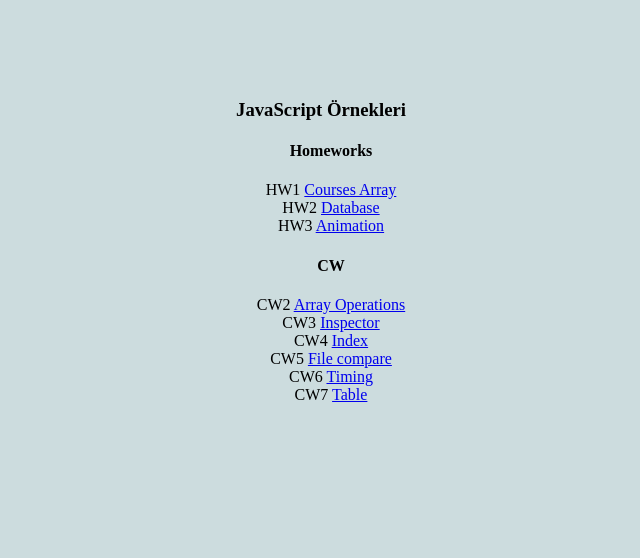
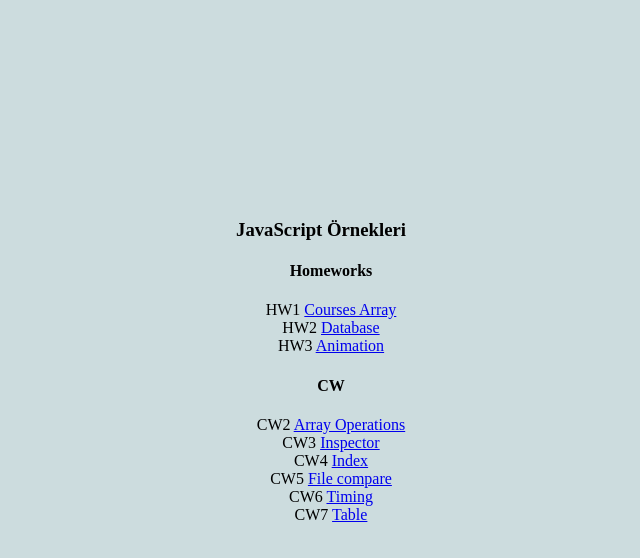
Before and after one commit to beyzakoser/odevler, a plain HTML site: page homeworks.html in a window 1280 px wide. Shown: the whole page, without its empty margins (329-969 px from the left). Drawn offline with Linux system fonts and the light colour scheme.

Commit message:
Update homeworks.html

```diff
--- a/homeworks.html
+++ b/homeworks.html
@@ -18,7 +18,7 @@
     }
   </script>
   <style>
-    h3 { padding: 80px 0 0 20px; }
+    h3 { padding: 200px 0 0 20px; }
     p  { padding: 0 0 0 20px; }
     li { padding: 3px; }
 	body{background-color:#ccdcde;}
```
